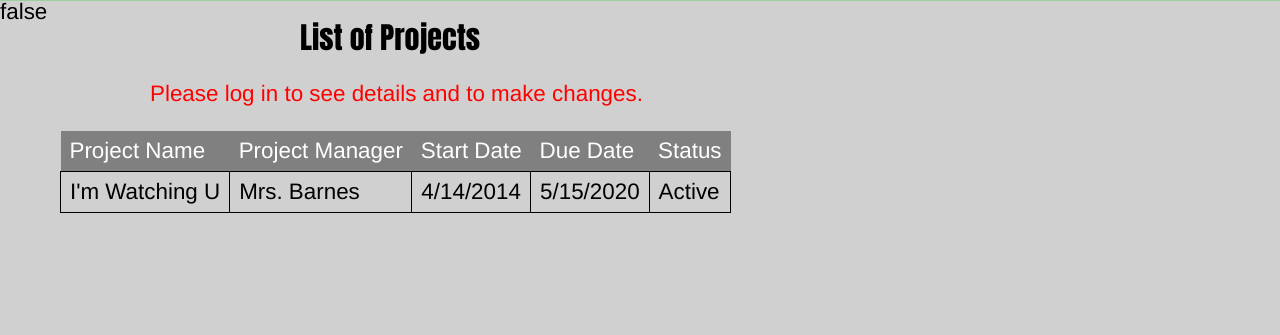
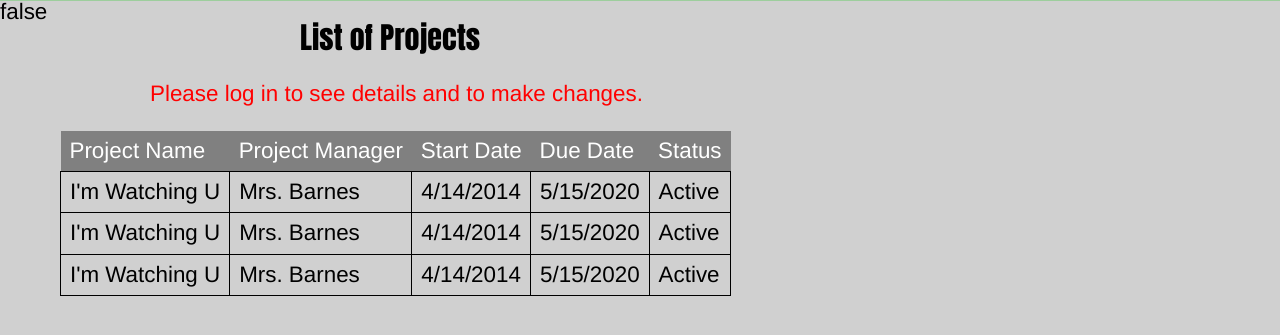
Before and after one commit to temporizer/ctec227-final, a PHP site: page / in a window 1280 px wide. Shown: the part 139-474 px from the top of the page. Run offline with PHP 8.4, Linux system fonts and the light colour scheme; data comes from the database, SQL or seed files in the repository; a stand-in replaces the project's code that opens the database connection; some libraries are stand-ins or nearby versions.

Commit message:
added rows

```diff
--- a/index.php
+++ b/index.php
@@ -20,6 +20,20 @@
   <td>5/15/2020</td>
   <td>Active</td>
 </tr>
+<tr>
+  <td>I'm Watching U</td>
+  <td>Mrs. Barnes</td>
+  <td>4/14/2014</td>
+  <td>5/15/2020</td>
+  <td>Active</td>
+</tr>
+<tr>
+  <td>I'm Watching U</td>
+  <td>Mrs. Barnes</td>
+  <td>4/14/2014</td>
+  <td>5/15/2020</td>
+  <td>Active</td>
+</tr>
 </table>
 
 <?php include 'includes/footer.inc.php'; ?>
```
